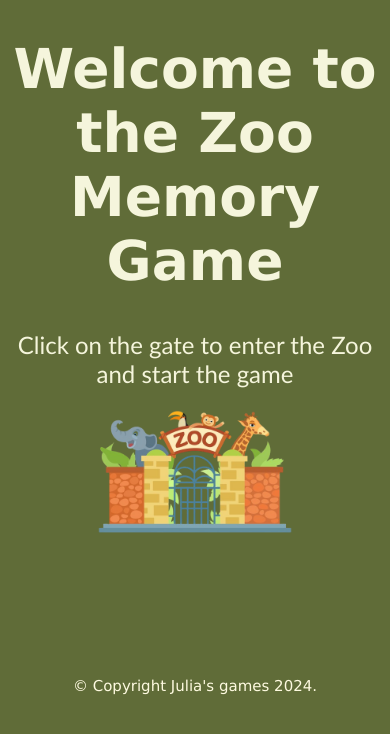
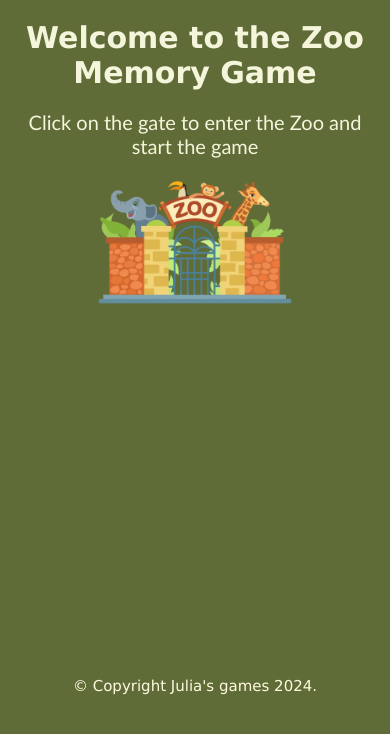
Before and after one commit to JuliaBonGon/zoo-memory-game, a plain HTML site: page index.html in a window 390 px wide. Drawn offline with Linux system fonts and the light colour scheme.

Commit message:
Resize text for smaller screens

```diff
--- a/style.css
+++ b/style.css
@@ -189,11 +189,14 @@ body {
         width: 85px;
     }
     .start-instruction {
-        font-size: 24px;
+        font-size: 20px;
         margin: 0 15px;
     }
     footer {
         font-size: 15px;
         line-height: 1.5;
     }
+    .welcome-title {
+        font-size: 30px;
+    }
 }
```
